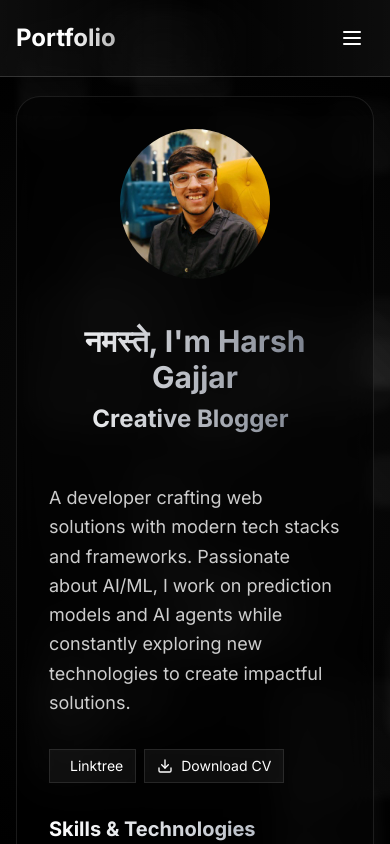
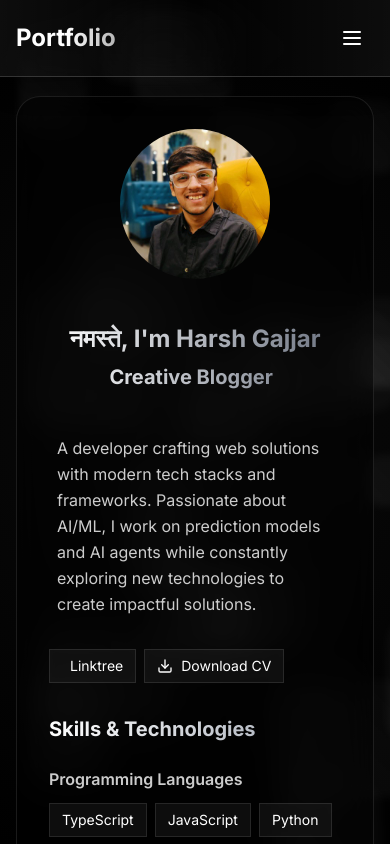
Before and after one commit to harshhh28/Portfolio, a Next.js app: page / in a window 390 px wide. Shown: the top 844 px of the page. Built offline with nearby package versions, Linux system fonts and the light colour scheme.

Commit message:
feat(about): update typography for improved readability and responsiveness

```diff
--- a/src/app/page.tsx
+++ b/src/app/page.tsx
@@ -251,12 +251,15 @@ export default function About() {
                 className="rounded-full"
               />
             </div>
-            <div className="space-y-2">
-              {/* <h1 className="text-3xl sm:text-5xl font-bold text-center bg-clip-text text-transparent bg-gradient-to-r from-white to-gray-500"> */}
-              <h1 className="text-3xl sm:text-5xl font-bold pt-3 mb-2 text-center sm:mb-8 min-h-[64px] bg-clip-text text-transparent bg-gradient-to-r from-white to-gray-500">
+            <div className="space-y-2 sm:space-y-4">
+              <h1
+                className="text-2xl md:text-3xl lg:text-5xl font-bold pt-3 mb-2 text-center
+                bg-clip-text text-transparent bg-gradient-to-r from-white to-gray-500">
                 नमस्ते, I'm Harsh Gajjar
               </h1>
-              <div className="text-2xl sm:text-4xl font-bold text-center min-h-[48px] bg-clip-text text-transparent bg-gradient-to-r from-white to-gray-500">
+              <div
+                className="text-xl md:text-2xl lg:text-4xl font-bold text-center min-h-[40px] md:min-h-[48px]
+                bg-clip-text text-transparent bg-gradient-to-r from-white to-gray-500">
                 <TypeAnimation
                   sequence={[
                     "Software Developer",
@@ -274,7 +277,10 @@ export default function About() {
               </div>
             </div>
 
-            <p className="text-lg sm:text-xl text-white/80 leading-relaxed transform transition-all duration-300 group-hover:text-white/90">
+            <p
+              className="text-base md:text-lg lg:text-xl text-white/80 leading-relaxed md:leading-loose
+              max-w-full sm:text-left px-2 sm:px-0
+              transform transition-all duration-300 group-hover:text-white/90">
               A developer crafting web solutions with modern tech stacks and
               frameworks. Passionate about AI/ML, I work on prediction models
               and AI agents while constantly exploring new technologies to
```
